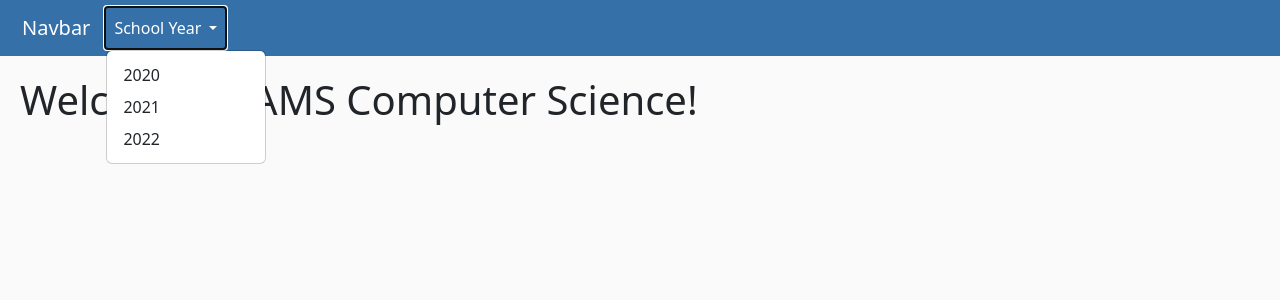
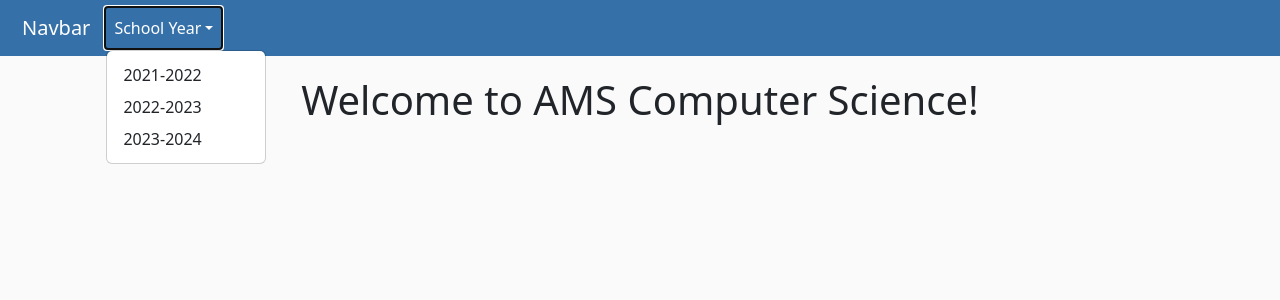
Before and after one commit to JackPadalino/amscsapp, a Django app: page / in a window 1280 px wide, after a click on "School Year". Shown: the top 300 px of the page. Run offline with Django 4.2, Linux system fonts and the light colour scheme.

Commit message:
Used ListView to view all classes in a school year

```diff
--- a/main/templates/main/base.html
+++ b/main/templates/main/base.html
@@ -12,7 +12,7 @@
     <!--<nav class="navbar navbar-expand-lg bg-light">-->
     <nav class="navbar navbar-expand-md navbar-dark">
         <div class="container-fluid">
-            <a class="navbar-brand" href="#">Navbar</a>
+            <a class="navbar-brand" href="{% url 'main-home' %}">Navbar</a>
             <button class="navbar-toggler" type="button" data-bs-toggle="collapse"
                 data-bs-target="#navbarSupportedContent" aria-controls="navbarSupportedContent" aria-expanded="false"
                 aria-label="Toggle navigation">
@@ -27,17 +27,14 @@
                         <a class="nav-link" href="#">Link</a>
                     </li>-->
                     <li class="nav-item dropdown">
-                        <a class="nav-link dropdown-toggle active" href="#" id="navbarDropdown" role="button"
-                            data-bs-toggle="dropdown" aria-expanded="false">
-                            School Year
-                        </a>
+                        <a class="nav-link dropdown-toggle active" href="#" id="navbarDropdown" role="button" data-bs-toggle="dropdown" aria-expanded="false">School Year</a>
                         <ul class="dropdown-menu" aria-labelledby="navbarDropdown">
-                            <li><a class="dropdown-item" href="#">2020</a></li>
-                            <li><a class="dropdown-item" href="#">2021</a></li>
+                            <li><a class="dropdown-item" href="{% url 'main-classes' '2021-2022' %}">2021-2022</a></li>
+                            <li><a class="dropdown-item" href="{% url 'main-classes' '2022-2023' %}">2022-2023</a></li>
+                            <li><a class="dropdown-item" href="{% url 'main-classes' '2023-2024' %}">2023-2024</a></li>
                             <!--<li>
                                 <hr class="dropdown-divider">
                             </li>-->
-                            <li><a class="dropdown-item" href="#">2022</a></li>
                         </ul>
                     </li>
                 </ul>
--- a/main/templates/main/home.html
+++ b/main/templates/main/home.html
@@ -1,6 +1,6 @@
 {% extends 'main/base.html' %}
 {% block content %}
-<div class='welcome-title-div'>
-    <h1 class='welcome-title'>Welcome to AMS Computer Science!</h1>
+<div class='page-title'>
+    <h1>Welcome to AMS Computer Science!</h1>
 </div>
 {% endblock content %}
--- a/main/urls.py
+++ b/main/urls.py
@@ -1,7 +1,8 @@
 from django.urls import path
 from . import views
+from .views import ClassesView
 
 urlpatterns = [
     path('',views.home,name='main-home'),
-    #path('about/',views.about,name='main-about'),
+    path('classes/<str:year>/',ClassesView.as_view(),name='main-classes')
 ]
--- a/main/views.py
+++ b/main/views.py
@@ -1,5 +1,8 @@
 from django.http import HttpResponse
 from django.shortcuts import render
+from django.shortcuts import get_object_or_404
+from django.views.generic import ListView
+from classroom.models import SchoolYear,Classroom
 
 # Create your views here.
 def home(request):
@@ -7,3 +10,21 @@ def home(request):
         'title':'Home',
     }
     return render(request,'main/home.html',context)
+
+class ClassesView(ListView):
+    template_name = 'main/classes.html'
+    context_object_name = 'classes'
+
+    # this function filters Classroom objects by the 'year' argument passed in from the URL
+    # and then returns an 'object_list' that has been renamed to 'classes' to the template
+    def get_queryset(self):
+        self.year = get_object_or_404(SchoolYear, year=self.kwargs['year'])
+        return Classroom.objects.filter(school_year=self.year)
+
+    # this function is using the string passed in from the URL, turning it into a context
+    # variable 'school_year', and then passing that variable into the template to be used
+    # as the page's title
+    def get_context_data(self, **kwargs):
+        school_year = super().get_context_data(**kwargs)
+        school_year['school_year'] = self.kwargs['year']
+        return school_year
--- a/users/tests.py
+++ b/users/tests.py
@@ -1,6 +1,6 @@
 from django.test import TestCase
 from django.contrib.auth.models import User
-from .models import Profile,Project,Comment,CommentNotification,AnswerNotification
+from .models import Profile,Project,ProjectComment,ProjectCommentNotification,AnswerNotification
 from classroom.models import SchoolYear,Classroom
 from forum.models import Forum,Topic,Question,Answer
 
@@ -22,8 +22,8 @@ class CreateNewProjectTest(TestCase):
     def setUp(self):
         # creating a new user and two new projects associated with that user
         user1 = User.objects.create_user(username='NewUser1',email='newuser@gmail.com')
-        Project.objects.create(user=user1,title='Project 1',blurb='Check out my project!',description='This is my first project!',video='video url')
-        Project.objects.create(user=user1,title='Project 2',blurb='Check out my project!',description='This is my first project!',video='video url')
+        Project.objects.create(user=user1,title='Project 1',blurb='Check out my project!',description='This is my first project!')
+        Project.objects.create(user=user1,title='Project 2',blurb='Check out my project!',description='This is my first project!')
 
     def test(self):
         # fetching the newly creatd user and their projects
```
Also changed, not shown: main/templates/main/classes.html (added, +11 -0 lines), classroom/migrations/0002_alter_schoolyear_year.py (added).
